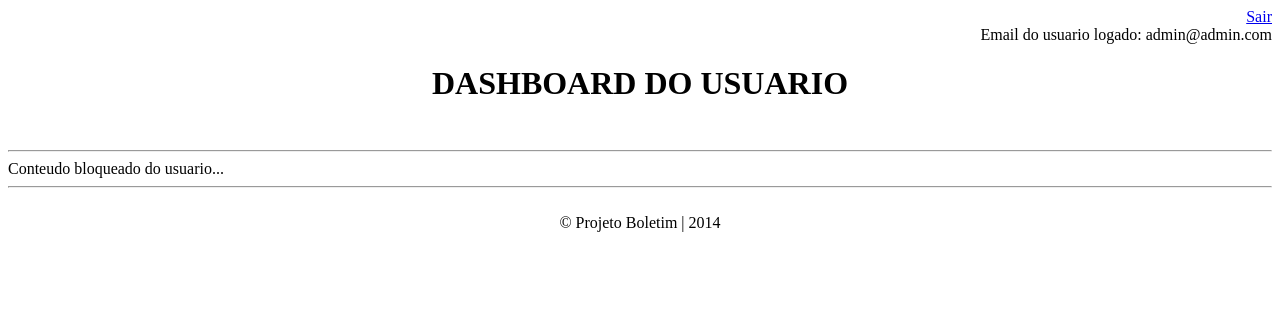
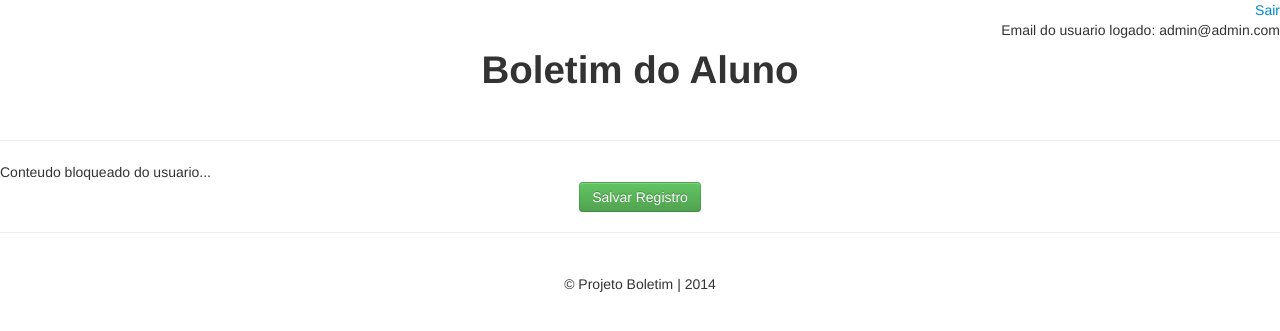
Before and after one commit to Vinijs/g1_trabalho, a Django app: page /dashboard/ in a window 1280 px wide. Shown: the top 331 px of the page. Run offline with Django 3.2, Linux system fonts and the light colour scheme; a user stored in the database is signed in; parts of the project's set-up code (start-up, migrations or seed data) failed here and were passed over; some libraries are stand-ins or nearby versions.

Commit message:
michel commit10

```diff
--- a/projeto_Boletim/projeto_Boletim/urls.py
+++ b/projeto_Boletim/projeto_Boletim/urls.py
@@ -1,5 +1,4 @@
 from django.conf.urls import patterns, include, url
-
 
 urlpatterns = patterns('usuarios.views',
 
--- a/projeto_Boletim/usuarios/templates/dashboard.html
+++ b/projeto_Boletim/usuarios/templates/dashboard.html
@@ -2,23 +2,25 @@
 <html lang="pt_BR">
   <head>
     <meta charset="utf-8">
-
+     <link href="{{ STATIC_URL }}bootstrap/css/bootstrap.min.css" rel="stylesheet">
        <title>Projeto-Boletim</title>
 
   </head>
     <body>
         <div align="right"><a href="/logoff/">Sair</a></div>
         <div align="right">Email do usuario logado: {{ user.email }}</div>
-        <div align="center"><h1>DASHBOARD DO USUARIO</h1></div>
+        <div align="center"><h1>Boletim do Aluno</h1></div>
 
 <br />
 <hr>
 Conteudo bloqueado do usuario...
 
 
+    <div align="center">
+        <button type="submit" class="btn btn-success">Salvar Registro</button>
+    </div>
 <hr>
 <br />
-
     <!-- RODAPE -->
     <footer>
       <div align="center">&copy; Projeto Boletim | 2014</div>
--- a/projeto_Boletim/usuarios/templates/index.html
+++ b/projeto_Boletim/usuarios/templates/index.html
@@ -3,10 +3,12 @@
 <head>
  <meta charset="utf-8">
     <link href="{{ STATIC_URL }}bootstrap/css/bootstrap.min.css" rel="stylesheet">
+
     <title>Index</title>
 </head>
     <body>
 <div align="center"><h1>Seja Bem vindo ao Boletim do Aluno</h1></div>
+
 <hr>
 <br />
 
@@ -21,6 +23,7 @@
     <br />
 {% endif %}
 
+    <div class="col-sm-6" align="center">
 
     <a href="/login/">Clique aqui para fazer o login</a>
     <br />
@@ -48,6 +51,7 @@
     <br />
     Tradução direto no template (bloco): {% blocktrans %} Esse e o bloco de conteudo!{% endblocktrans %}
     <br />
+        </div>
     <hr>
     <!-- RODAPE -->
     <footer>
```
Also changed, not shown: projeto_Boletim/usuarios/templates/cadastro.html (+5 -11 lines), projeto_Boletim/usuarios/templates/login.html (+5 -13 lines), projeto_Boletim/core/static/bootstrap/logo/favicon.ico (added), projeto_Boletim/core/static/bootstrap/logo/logo.jpg (added), projeto_Boletim/db.sqlite3, 2 other files.
